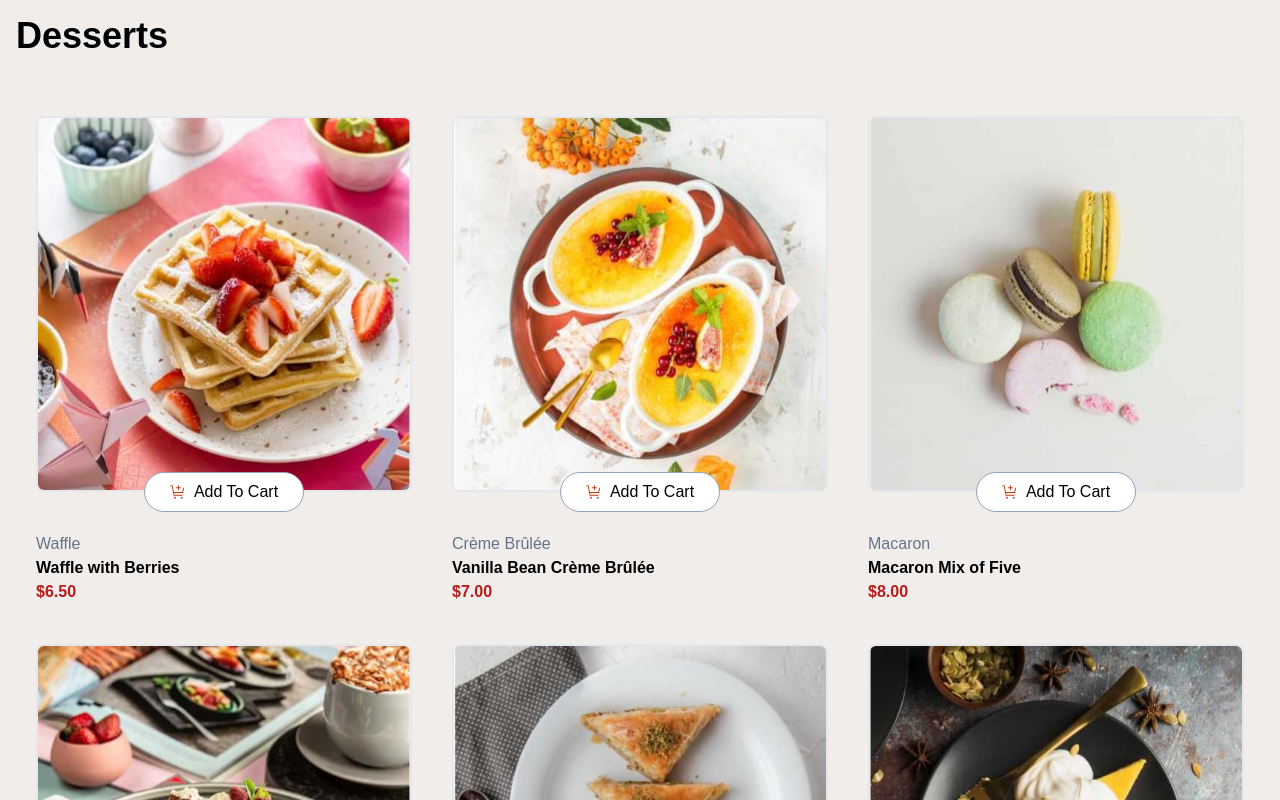
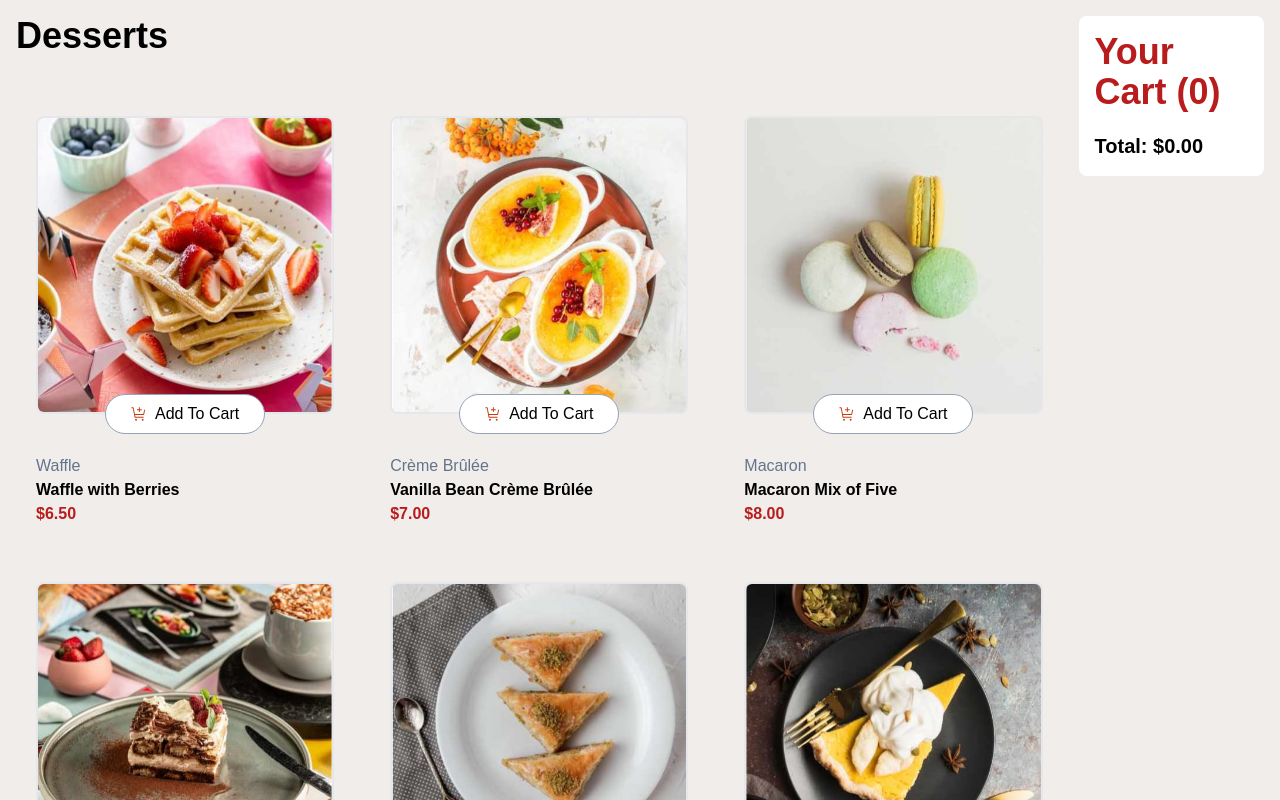
Before and after one commit to KamCoder5/restaurant-product-list, a Next.js app: page / in a window 1280 px wide. Shown: the top 800 px of the page. Built offline with nearby package versions, Linux system fonts and the light colour scheme.

Commit message:
cart appears on the right on larger screens

```diff
--- a/src/app/page.tsx
+++ b/src/app/page.tsx
@@ -4,7 +4,6 @@ import { useState } from "react";
 import data from "../api/data.json";
 import { ProductCard } from "./components/ProductCard";
 import { SummaryCardItem } from "./components/SummaryCardItem";
-import { isMobile, isTablet } from "react-device-detect";
 
 interface CartItem {
   price: number;
@@ -26,7 +25,6 @@ export default function Home() {
       } else {
         updatedCart[productName] = { price, quantity: 1 };
       }
-      console.log("Updated cart after adding:", updatedCart);
       return updatedCart;
     });
   };
@@ -40,24 +38,15 @@ export default function Home() {
           delete updatedCart[productName];
         }
       }
-      console.log("Updated cart after removing:", updatedCart);
       return updatedCart;
     });
   };
 
   const getTotalCartCost = () => {
     return Object.values(productsInCart).reduce(
-      (total, { price, quantity }) => {
-        return total + price * quantity;
-      },
+      (total, { price, quantity }) => total + price * quantity,
       0
     );
-  };
-
-  const productImage = (product: any) => {
-    if (isMobile) return product.image.mobile;
-    if (isTablet) return product.image.tablet;
-    return product.image.desktop;
   };
 
   const totalItemsInCart = Object.values(productsInCart).reduce(
@@ -66,26 +55,31 @@ export default function Home() {
   );
 
   return (
-    <div className="text-black p-4">
+    <div className="text-black p-4 flex flex-col lg:flex-row min-h-screen">
+      <div className="flex-grow">
         <header className="text-black text-4xl font-extrabold mb-10">
           Desserts
         </header>
-      <div className="grid grid-cols-1 md:grid-cols-2 lg:grid-cols-3">
+        <div className="grid grid-cols-1 md:grid-cols-2 lg:grid-cols-3 gap-4">
           {data.map((product, index) => (
             <ProductCard
               key={index}
-            image={productImage(product)}
+              image={product.image.desktop}
               category={product.category}
               name={product.name}
               price={product.price}
-            productQuantityInCart={productsInCart[product.name]?.quantity || 0}
+              productQuantityInCart={
+                productsInCart[product.name]?.quantity || 0
+              }
               handleAddToCart={() => addToCart(product.name, product.price)}
               handleRemoveFromCart={() => removeFromCart(product.name)}
               isSelectedProduct={!!productsInCart[product.name]}
             />
           ))}
         </div>
-      <div className="h-full w-full bg-white p-4 rounded-lg mt-8">
+      </div>
+      <div className="lg:w-1/4 lg:pl-4 order-last">
+        <div className="bg-white p-4 rounded-lg mt-8 lg:mt-0 lg:sticky lg:top-4">
           <div className="text-red-700 text-4xl font-extrabold mb-5">
             Your Cart ({totalItemsInCart})
           </div>
@@ -102,5 +96,6 @@ export default function Home() {
           </div>
         </div>
       </div>
+    </div>
   );
 }
```
Lines whose indentation alone changed are shown as unchanged.
